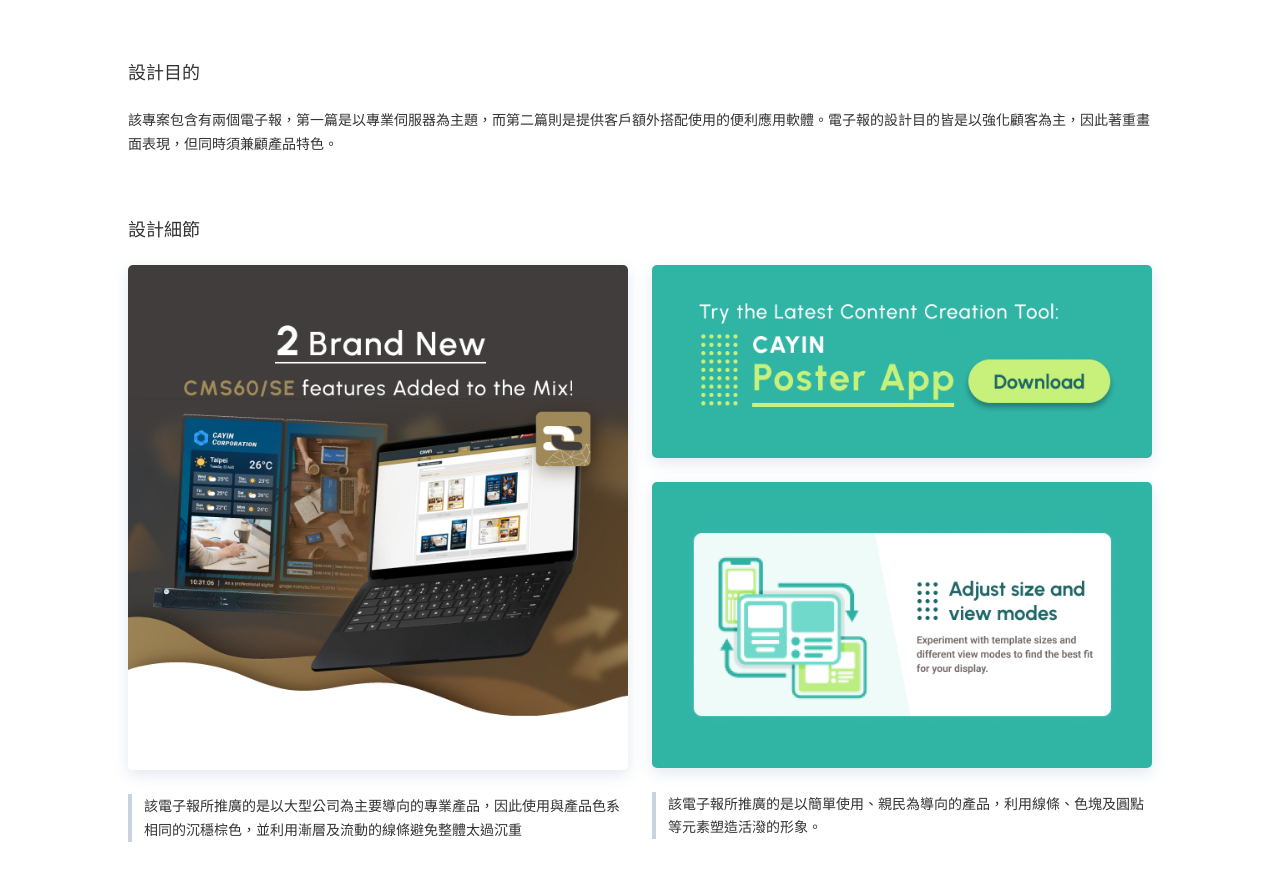
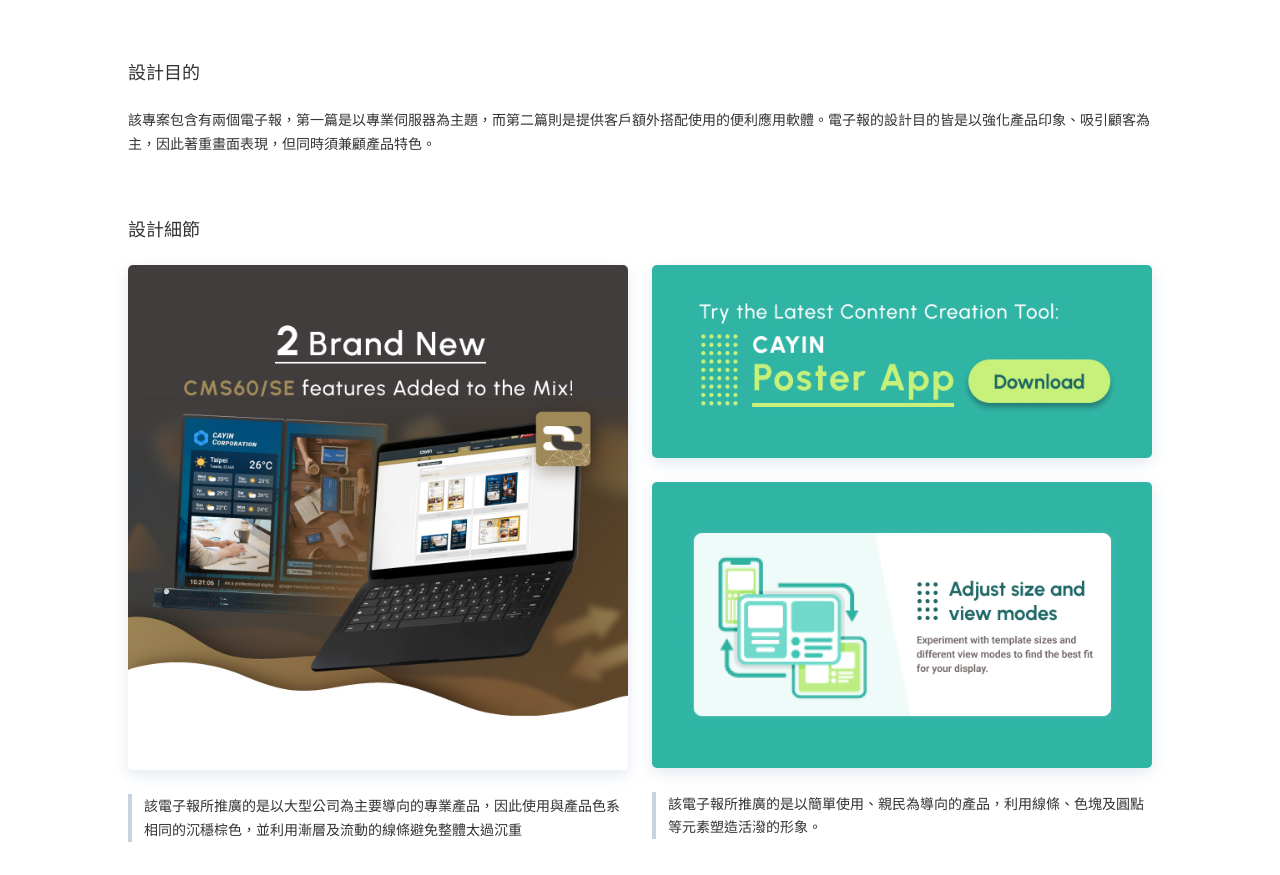
Before and after one commit to ritaayio/Portfolio, a plain HTML site: page project_cayin_email.html in a window 1280 px wide. Shown: the part 1024-1899 px from the top of the page. Drawn offline with Linux system fonts and the light colour scheme; a web font is replaced by a local one.

Commit message:
v1.3.1
文案修正

```diff
--- a/project_cayin_email.html
+++ b/project_cayin_email.html
@@ -63,7 +63,7 @@
             <img src="./img/email-h.png" alt="" class="img--main">
             <div class="d-flex">
                 <h3>設計目的</h3>
-                <p>該專案包含有兩個電子報，第一篇是以專業伺服器為主題，而第二篇則是提供客戶額外搭配使用的便利應用軟體。電子報的設計目的皆是以強化顧客為主，因此著重畫面表現，但同時須兼顧產品特色。
+                <p>該專案包含有兩個電子報，第一篇是以專業伺服器為主題，而第二篇則是提供客戶額外搭配使用的便利應用軟體。電子報的設計目的皆是以強化產品印象、吸引顧客為主，因此著重畫面表現，但同時須兼顧產品特色。
                 </p>
             </div>
             <!--  -->
```
